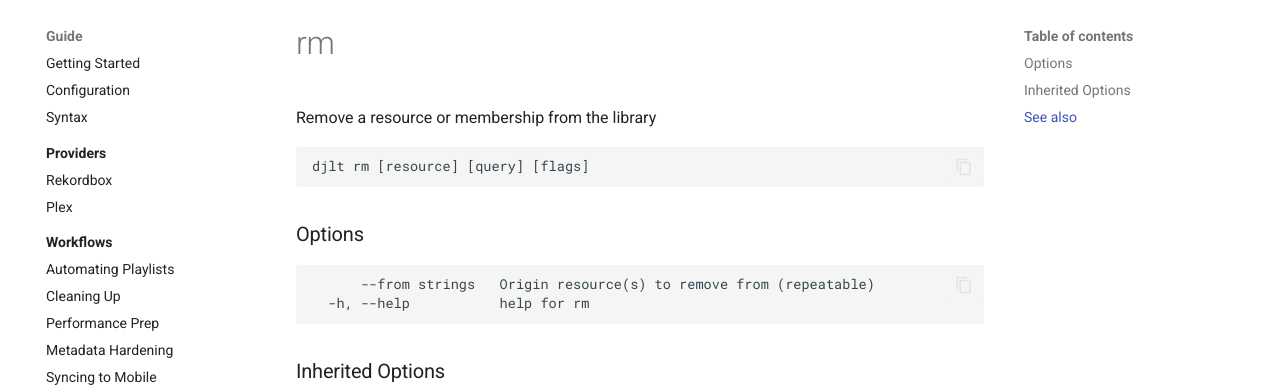
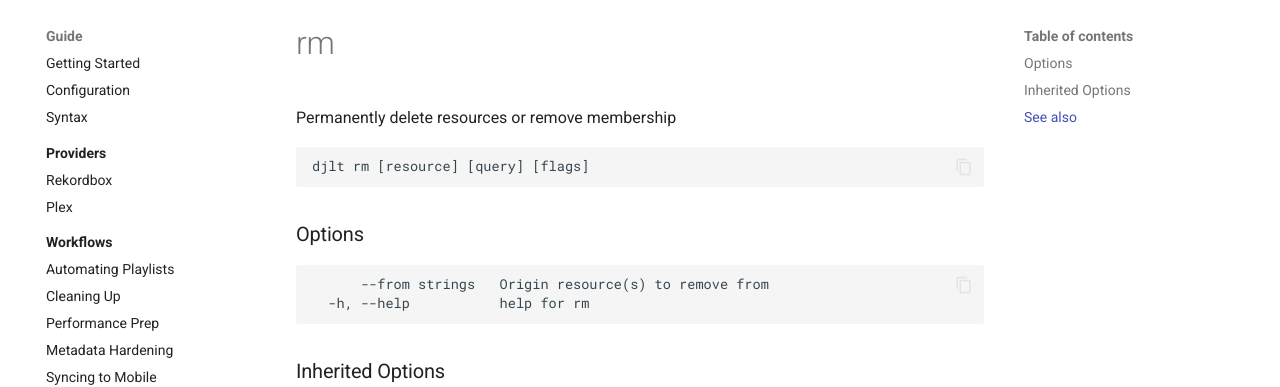
Before and after one commit to llttlltt/dj-library-tools, an MkDocs documentation site: the page built from docs/commands/rm.md, in a window 1280 px wide and 1119 px high. Shown: the part 169-556 px from the top of the window. Built offline with MkDocs 1.6.1 and Material for MkDocs 9.7.7, drawn with Linux system fonts in a browser that asks for light colours; comment, search, counter and statistics services are not loaded.

Commit message:
docs: finalize agnostic terminology and flag standardization

````diff
--- a/docs/commands/rm.md
+++ b/docs/commands/rm.md
@@ -1,6 +1,6 @@
 # rm
 
-Remove a resource or membership from the library
+Permanently delete resources or remove membership
 
 ```
 djlt rm [resource] [query] [flags]
@@ -8,7 +8,7 @@ djlt rm [resource] [query] [flags]
 ### Options
 
 ```
-      --from strings   Origin resource(s) to remove from (repeatable)
+      --from strings   Origin resource(s) to remove from
   -h, --help           help for rm
 ```
 
````
Also changed, not shown: docs/commands/index.md (+1 -1 lines), docs/commands/update.md (+1 -1 lines).
